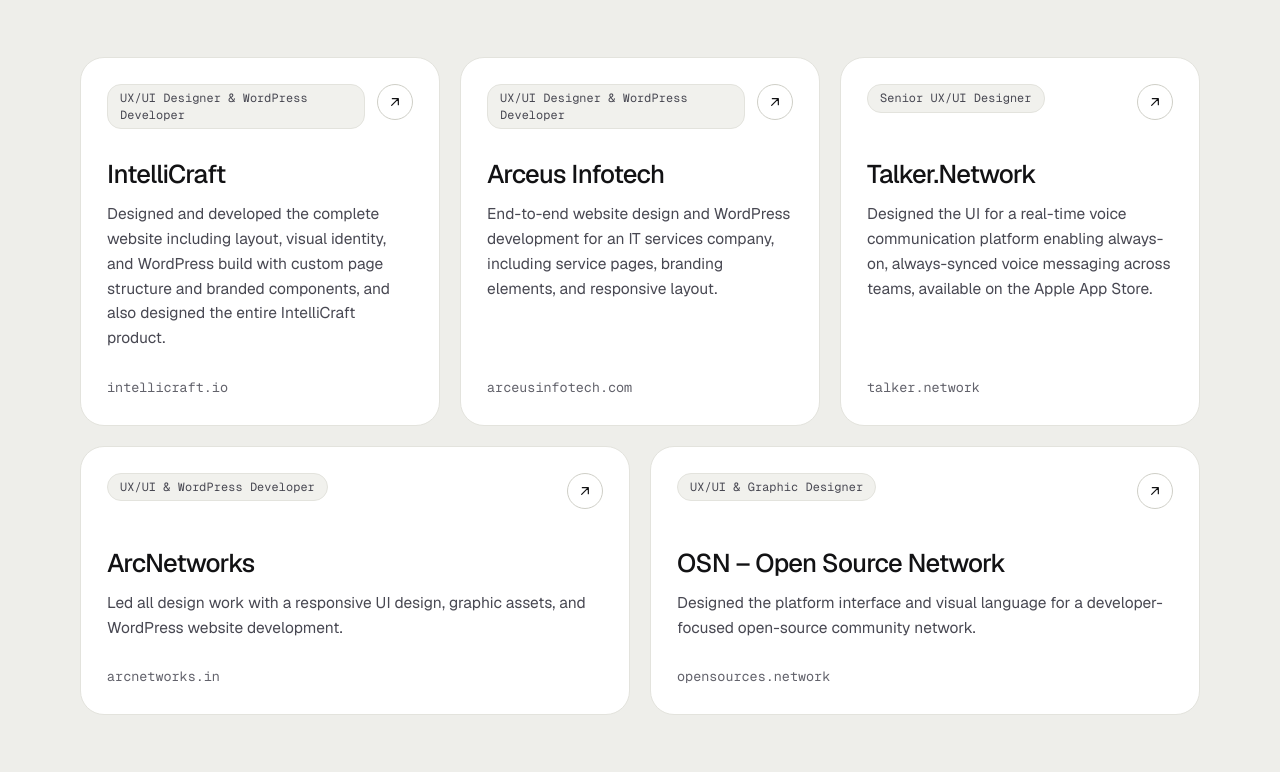
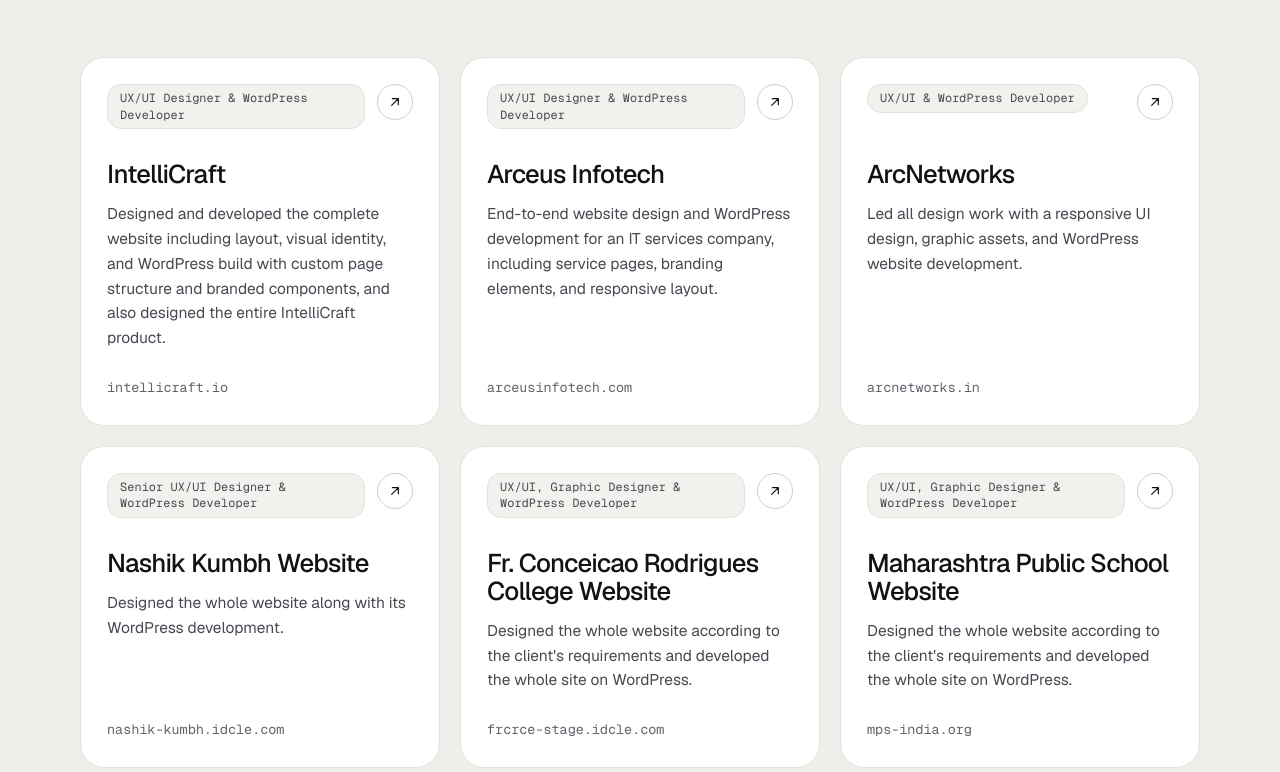
Before and after one commit to Rohanj21/rohan-portfolio, a plain HTML site: page public/index.html in a window 1280 px wide. Shown: the part 3604-4376 px from the top of the page. Drawn offline with nearby package versions, Linux system fonts and the light colour scheme.

Commit message:
Update portfolio website

```diff
--- a/public/css/styles.css
+++ b/public/css/styles.css
@@ -374,7 +374,6 @@ em { font-style: normal; }
 @media (min-width: 1024px) {
   .site-grid { grid-template-columns: repeat(6, 1fr); }
   .site-card { grid-column: span 2; }
-  .site-card:nth-child(n + 4) { grid-column: span 3; }
 }
 @media (hover: hover) and (pointer: fine) {
   .site-card:hover { box-shadow: var(--shadow); border-color: var(--line-strong); transform: translateY(-4px); }
--- a/public/index.html
+++ b/public/index.html
@@ -8,8 +8,10 @@
   <meta name="color-scheme" content="light dark">
   <meta name="theme-color" content="#f6f6f3">
 
-  <!-- Add <link rel="canonical"> and og:url / og:image (1200x630, absolute URL) once the live domain is known. -->
+  <link rel="canonical" href="https://rohanj21.github.io/rohan-portfolio/">
+  <!-- Add og:image (1200x630, absolute URL) once the image exists. -->
   <meta property="og:type" content="website">
+  <meta property="og:url" content="https://rohanj21.github.io/rohan-portfolio/">
   <meta property="og:title" content="Rohan Ravi Jadhav — UX/UI Designer">
   <meta property="og:description" content="UX/UI Designer · Graphic Designer · WordPress Developer · Video Editor. Based in Mumbai, India.">
   <meta name="twitter:card" content="summary_large_image">
@@ -277,22 +279,28 @@
             <a class="site-link" href="https://arceusinfotech.com/" target="_blank" rel="noopener">arceusinfotech.com<span class="visually-hidden"> (opens in a new tab)</span></a>
           </li>
           <li class="site-card" data-reveal>
-            <div class="site-top"><p class="chip">Senior UX/UI Designer</p><span class="arrow-btn" aria-hidden="true"><svg class="icon"><use href="#i-up-right"/></svg></span></div>
-            <h3>Talker.Network</h3>
-            <p class="site-desc">Designed the UI for a real-time voice communication platform enabling always-on, always-synced voice messaging across teams, available on the Apple App Store.</p>
-            <a class="site-link" href="https://talker.network/" target="_blank" rel="noopener">talker.network<span class="visually-hidden"> (opens in a new tab)</span></a>
-          </li>
-          <li class="site-card" data-reveal>
             <div class="site-top"><p class="chip">UX/UI &amp; WordPress Developer</p><span class="arrow-btn" aria-hidden="true"><svg class="icon"><use href="#i-up-right"/></svg></span></div>
             <h3>ArcNetworks</h3>
             <p class="site-desc">Led all design work with a responsive UI design, graphic assets, and WordPress website development.</p>
             <a class="site-link" href="https://arcnetworks.in/" target="_blank" rel="noopener">arcnetworks.in<span class="visually-hidden"> (opens in a new tab)</span></a>
           </li>
           <li class="site-card" data-reveal>
-            <div class="site-top"><p class="chip">UX/UI &amp; Graphic Designer</p><span class="arrow-btn" aria-hidden="true"><svg class="icon"><use href="#i-up-right"/></svg></span></div>
-            <h3>OSN – Open Source Network</h3>
-            <p class="site-desc">Designed the platform interface and visual language for a developer-focused open-source community network.</p>
-            <a class="site-link" href="https://opensources.network/" target="_blank" rel="noopener">opensources.network<span class="visually-hidden"> (opens in a new tab)</span></a>
+            <div class="site-top"><p class="chip">Senior UX/UI Designer &amp; WordPress Developer</p><span class="arrow-btn" aria-hidden="true"><svg class="icon"><use href="#i-up-right"/></svg></span></div>
+            <h3>Nashik Kumbh Website</h3>
+            <p class="site-desc">Designed the whole website along with its WordPress development.</p>
+            <a class="site-link" href="http://nashik-kumbh.idcle.com/" target="_blank" rel="noopener">nashik-kumbh.idcle.com<span class="visually-hidden"> (opens in a new tab)</span></a>
+          </li>
+          <li class="site-card" data-reveal>
+            <div class="site-top"><p class="chip">UX/UI, Graphic Designer &amp; WordPress Developer</p><span class="arrow-btn" aria-hidden="true"><svg class="icon"><use href="#i-up-right"/></svg></span></div>
+            <h3>Fr. Conceicao Rodrigues College Website</h3>
+            <p class="site-desc">Designed the whole website according to the client's requirements and developed the whole site on WordPress.</p>
+            <a class="site-link" href="https://frcrce-stage.idcle.com/" target="_blank" rel="noopener">frcrce-stage.idcle.com<span class="visually-hidden"> (opens in a new tab)</span></a>
+          </li>
+          <li class="site-card" data-reveal>
+            <div class="site-top"><p class="chip">UX/UI, Graphic Designer &amp; WordPress Developer</p><span class="arrow-btn" aria-hidden="true"><svg class="icon"><use href="#i-up-right"/></svg></span></div>
+            <h3>Maharashtra Public School Website</h3>
+            <p class="site-desc">Designed the whole website according to the client's requirements and developed the whole site on WordPress.</p>
+            <a class="site-link" href="https://mps-india.org/" target="_blank" rel="noopener">mps-india.org<span class="visually-hidden"> (opens in a new tab)</span></a>
           </li>
         </ul>
       </div>
@@ -380,7 +388,7 @@
               <h3>Senior UX/UI Designer &amp; Graphic Designer</h3>
               <p class="tl-org">IDCLE Tech LLP</p>
               <ul class="bullets">
-                <li>Designed and delivered 3 fully live websites, each with bespoke banners, visuals, custom icons, and illustrations, including intellicraft.io and arceusinfotech.com.</li>
+                <li>Designed and delivered 4 fully live websites, each with bespoke banners, visuals, custom icons, and illustrations, including intellicraft.io and arceusinfotech.com.</li>
                 <li>Created logo identities and brand assets for multiple clients, ensuring visual consistency across digital touchpoints.</li>
                 <li>Audited and redesigned legacy web applications, improving UX flows, visual hierarchy, and accessibility.</li>
                 <li>Produced custom icon sets and illustration systems reused across multiple client projects.</li>
```
